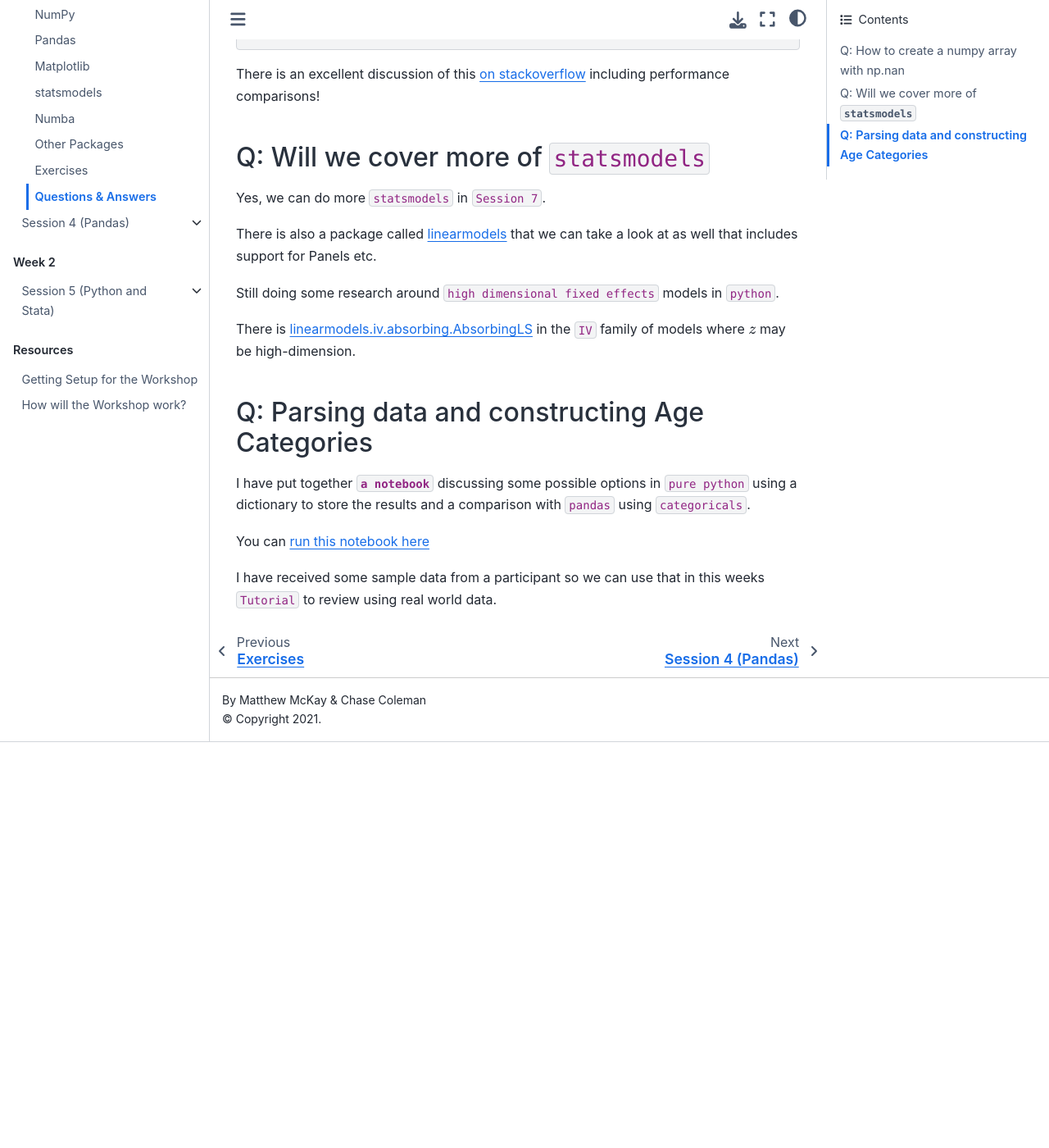
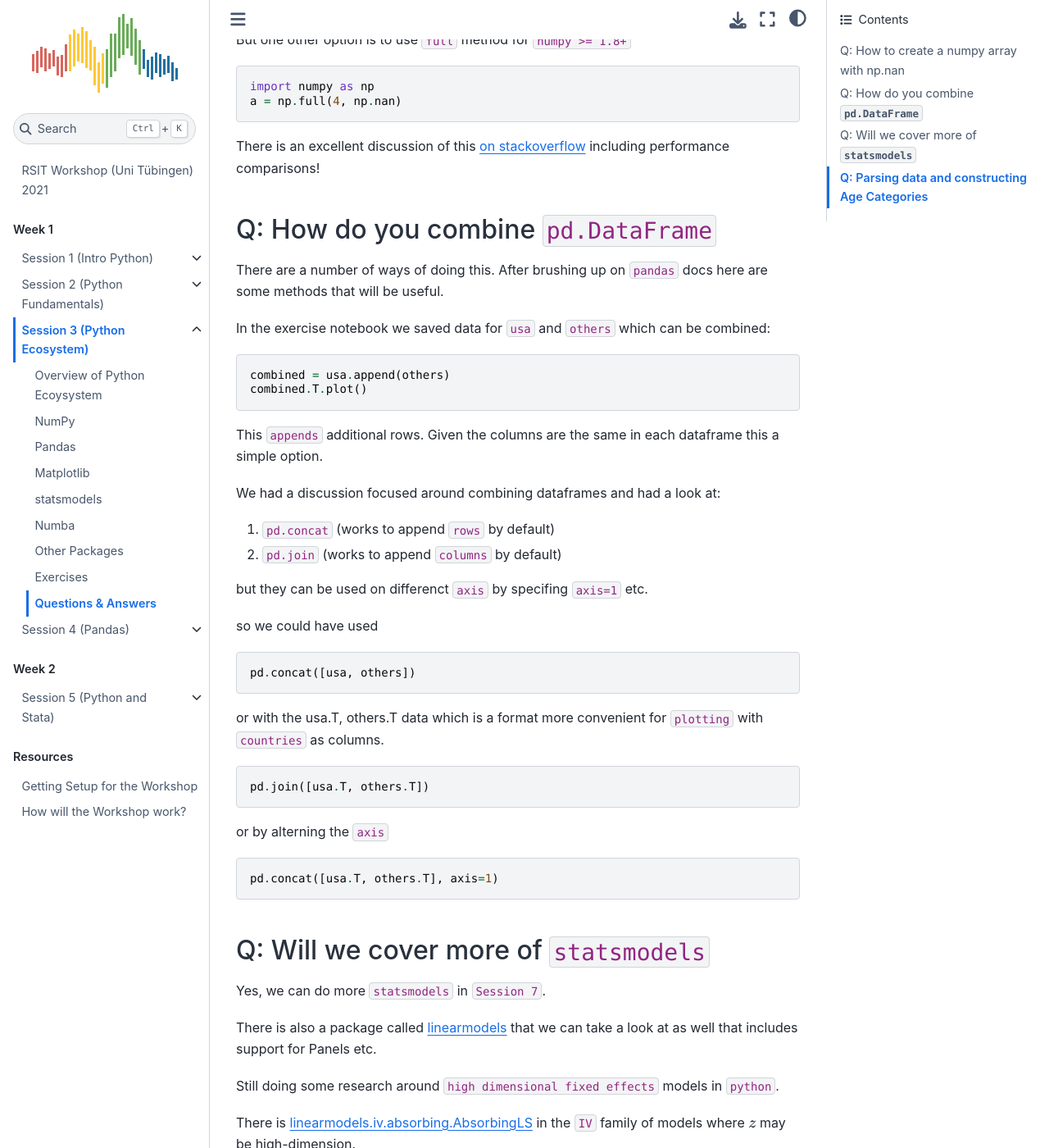
Before and after one commit to QuantEcon/2021-workshop-rsit, a Jupyter Book: the page built from website/week1/session3/review-session3.md, in a window 1280 px wide and 1400 px high, scrolled down 497 px. Shown: the whole window at 82% size. Built offline with Jupyter Book 1.0.4 settings and Sphinx 7.4.7 and the Sphinx Book theme 1.1.4, drawn with Linux system fonts in a browser that asks for light colours; before the commit the page ends 1402 px from its top, so only the background shows below that; some of the changed text lies outside the part shown.

Commit message:
update review from tutorial

````diff
--- a/website/week1/session3/review-session3.md
+++ b/website/week1/session3/review-session3.md
@@ -1,5 +1,10 @@
 (session3/review-session3)=
 # Questions & Answers
+
+I have updated the {download}`exercise notebook with solutions <../../../notebooks/session3/exercises.ipynb>`
+from the tutorial.
+
+You can [launch the notebook](https://mybinder.org/v2/gh/QuantEcon/2021-workshop-rsit/main?filepath=notebooks%2Fsession3%2Fexercises.ipynb)
 
 ## Q: How to create a numpy array with np.nan
 
@@ -22,6 +27,46 @@
 
 There is an excellent discussion of this
 [on stackoverflow](https://stackoverflow.com/questions/1704823/create-numpy-matrix-filled-with-nans) including performance comparisons!
+
+## Q: How do you combine `pd.DataFrame`
+
+There are a number of ways of doing this. After brushing up on `pandas` docs here are some methods that will be useful.
+
+In the exercise notebook we saved data for `usa` and `others` which can be combined:
+
+```python
+combined = usa.append(others)
+combined.T.plot()
+```
+
+This `appends` additional rows. Given the columns are the same in each dataframe this a simple option.
+
+We had a discussion focused around combining dataframes and had a look at:
+
+1. `pd.concat` (works to append `rows` by default)
+2. `pd.join` (works to append `columns` by default)
+
+but they can be used on differenct `axis` by specifing `axis=1` etc.
+
+so we could have used
+
+```python
+pd.concat([usa, others])
+```
+
+or with the usa.T, others.T data which is a format more convenient for `plotting` with `countries` as columns.
+
+```python
+pd.join([usa.T, others.T])
+```
+
+or by alterning the `axis`
+
+```python
+pd.concat([usa.T, others.T], axis=1)
+```
+
+
 
 ## Q: Will we cover more of `statsmodels`
 
````
Also changed, not shown: website/week2/session5/schedule.md (+4 -4 lines), 1 other file.
